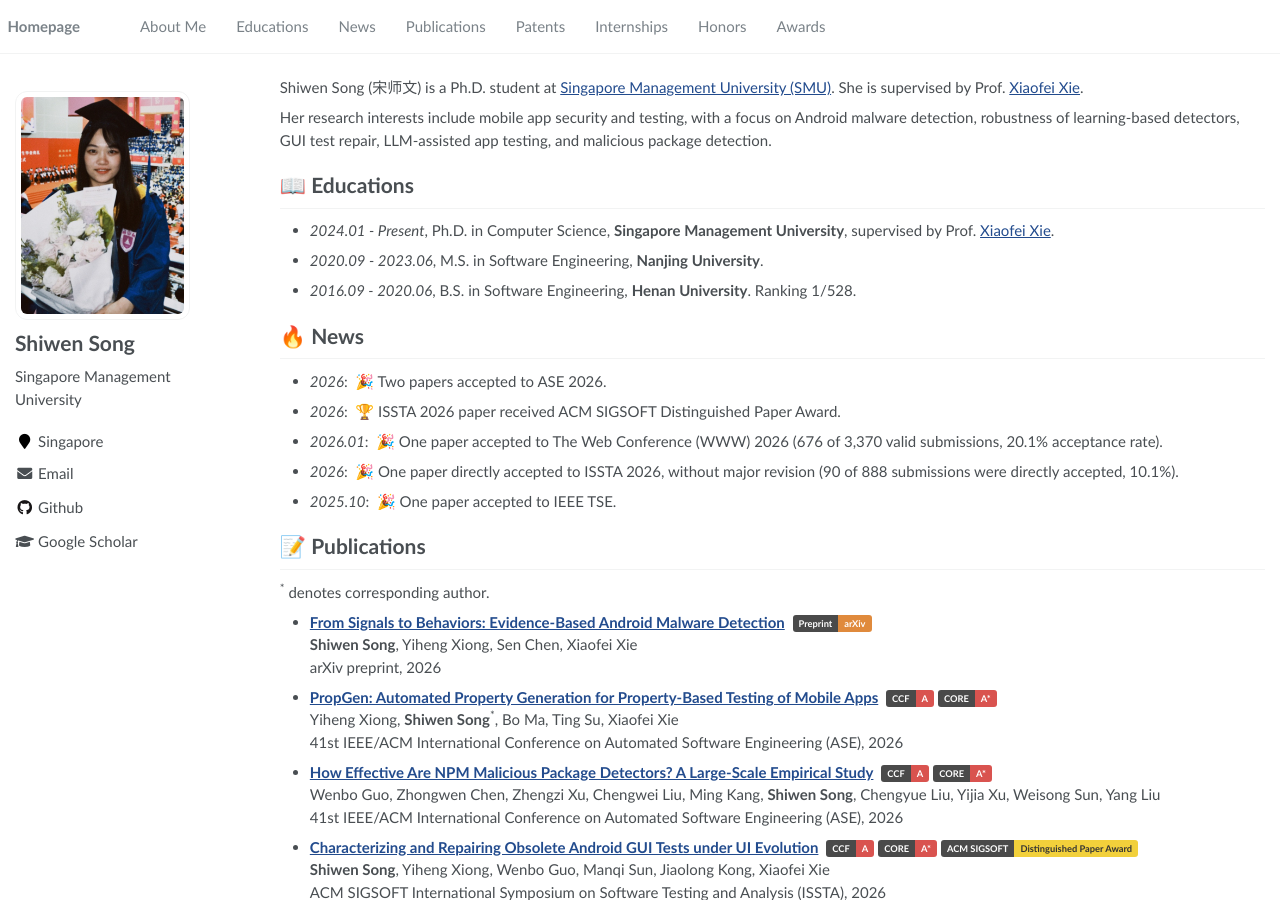
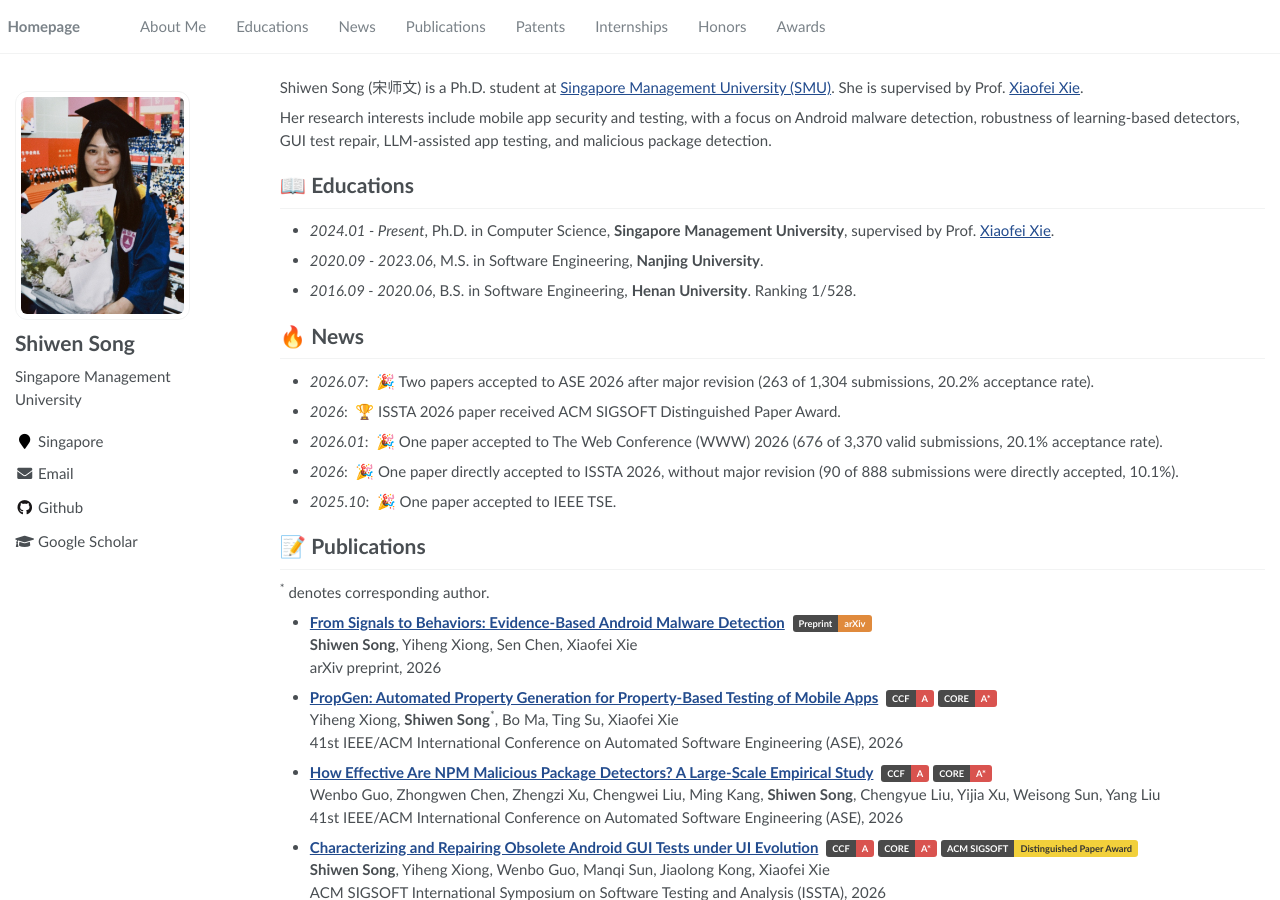
Before and after one commit to shiwen-song/shiwen-song.github.io, a Jekyll site: the page built from _pages/about.md, in a window 1280 px wide and 900 px high. Built offline with Jekyll 4.4.1, drawn with Linux system fonts in a browser that asks for light colours.

Commit message:
News: ASE 2026 acceptance after major revision with rate
Co-Authored-By: Claude Sonnet 5.5 <noreply@anthropic.com>

```diff
--- a/_pages/about.md
+++ b/_pages/about.md
@@ -27,7 +27,7 @@ Her research interests include mobile app security and testing, with a focus on
 - *2016.09 - 2020.06*, B.S. in Software Engineering, **Henan University**. Ranking 1/528.
 
 # 🔥 News
-- *2026*: &nbsp;🎉 Two papers accepted to ASE 2026.
+- *2026.07*: &nbsp;🎉 Two papers accepted to ASE 2026 after major revision (263 of 1,304 submissions, 20.2% acceptance rate).
 - *2026*: &nbsp;🏆 ISSTA 2026 paper received ACM SIGSOFT Distinguished Paper Award.
 - *2026.01*: &nbsp;🎉 One paper accepted to The Web Conference (WWW) 2026 (676 of 3,370 valid submissions, 20.1% acceptance rate).
 - *2026*: &nbsp;🎉 One paper directly accepted to ISSTA 2026, without major revision (90 of 888 submissions were directly accepted, 10.1%).
```
